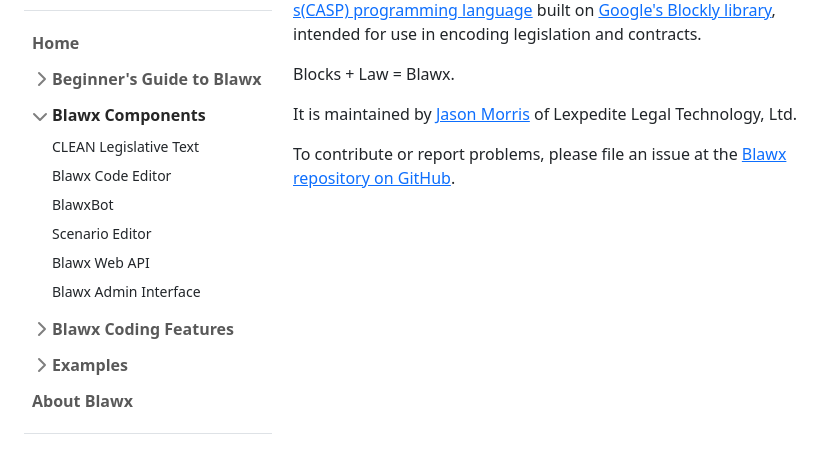
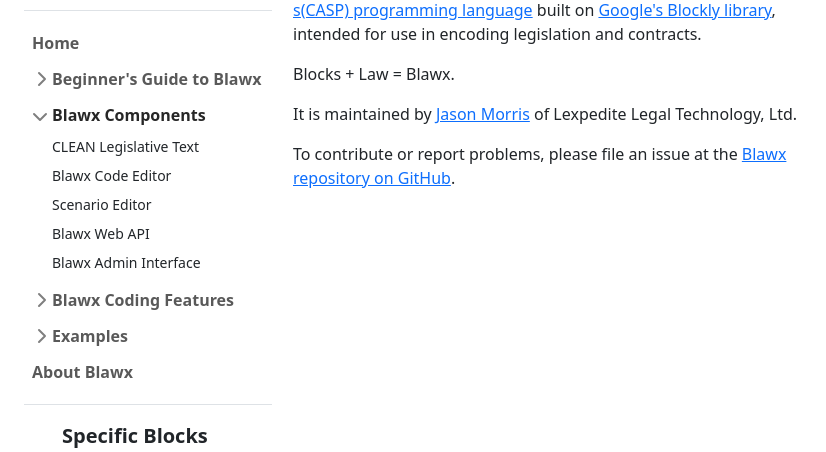
Before and after one commit to Lexpedite/blawx, a Django app: page /docs/about/ in a window 1280 px wide, after a click on "Blawx Components". Shown: the part 187-639 px from the top of the page, without its empty margins (74-900 px from the left). Run offline with Django 4.2, Linux system fonts and the light colour scheme; data comes from the database, SQL or seed files in the repository; some libraries are stand-ins or nearby versions.

Commit message:
remove BlawxBot from doc index

```diff
--- a/blawx/templates/blawx/docs.html
+++ b/blawx/templates/blawx/docs.html
@@ -147,8 +147,8 @@
         <div class="collapse" id="components-collapse">
           <ul class="btn-toggle-nav list-unstyled fw-normal pb-1 small">
             <li><a href="/docs/components/clean/" class="link-dark rounded">CLEAN Legislative Text</a></li>
-            <li><a href="/docs/components/interface/" class="link-dark rounded">Blawx Code  Editor</a></li>
-            <li><a href="/docs/components/blawxbot/" class="link-dark rounded">BlawxBot</a></li>
+            <li><a href="/docs/components/interface/" class="link-dark rounded">Blawx Code Editor</a></li>
+            <!--<li><a href="/docs/components/blawxbot/" class="link-dark rounded">BlawxBot</a></li>-->
             <li><a href="/docs/components/scenario_editor/" class="link-dark rounded">Scenario Editor</a></li>
             <li><a href="/docs/components/web-api/" class="link-dark rounded">Blawx Web API</a></li>
             <li><a href="/docs/components/admin/" class="link-dark rounded">Blawx Admin Interface</a></li>
```
